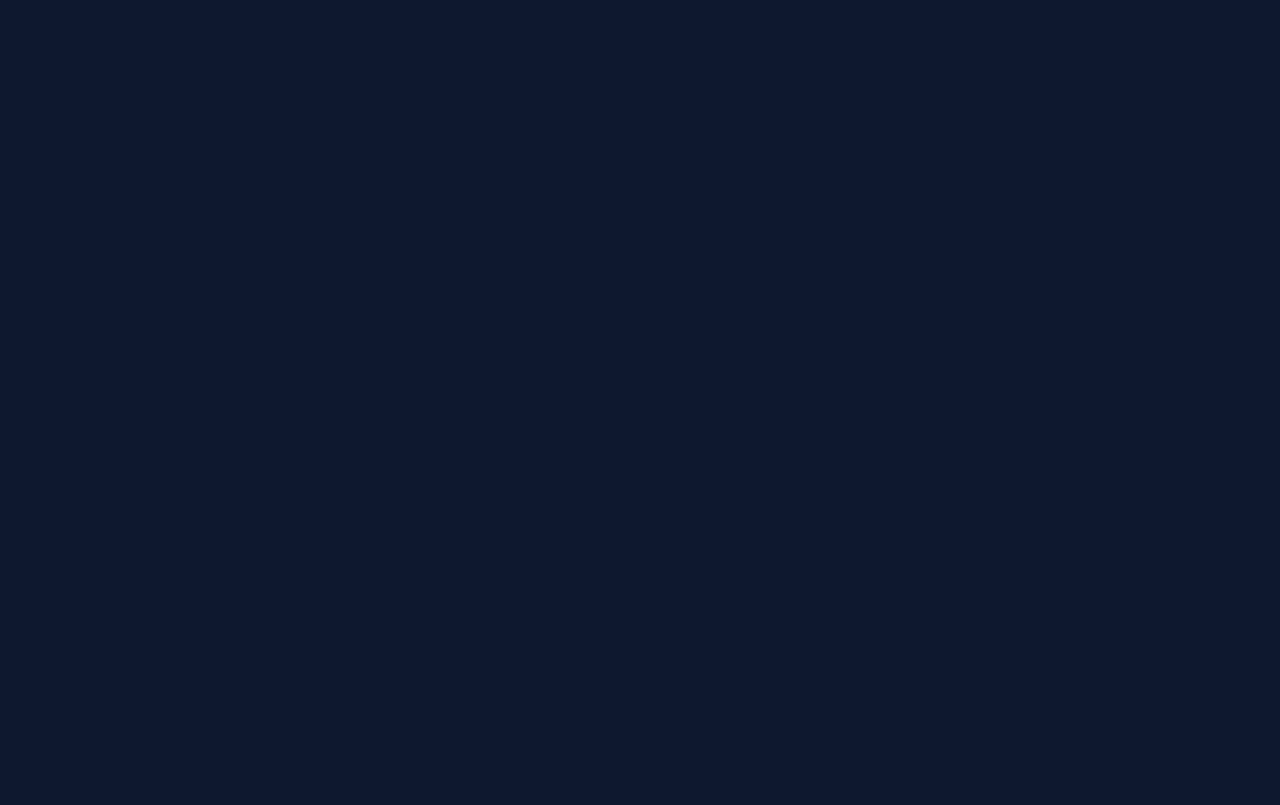
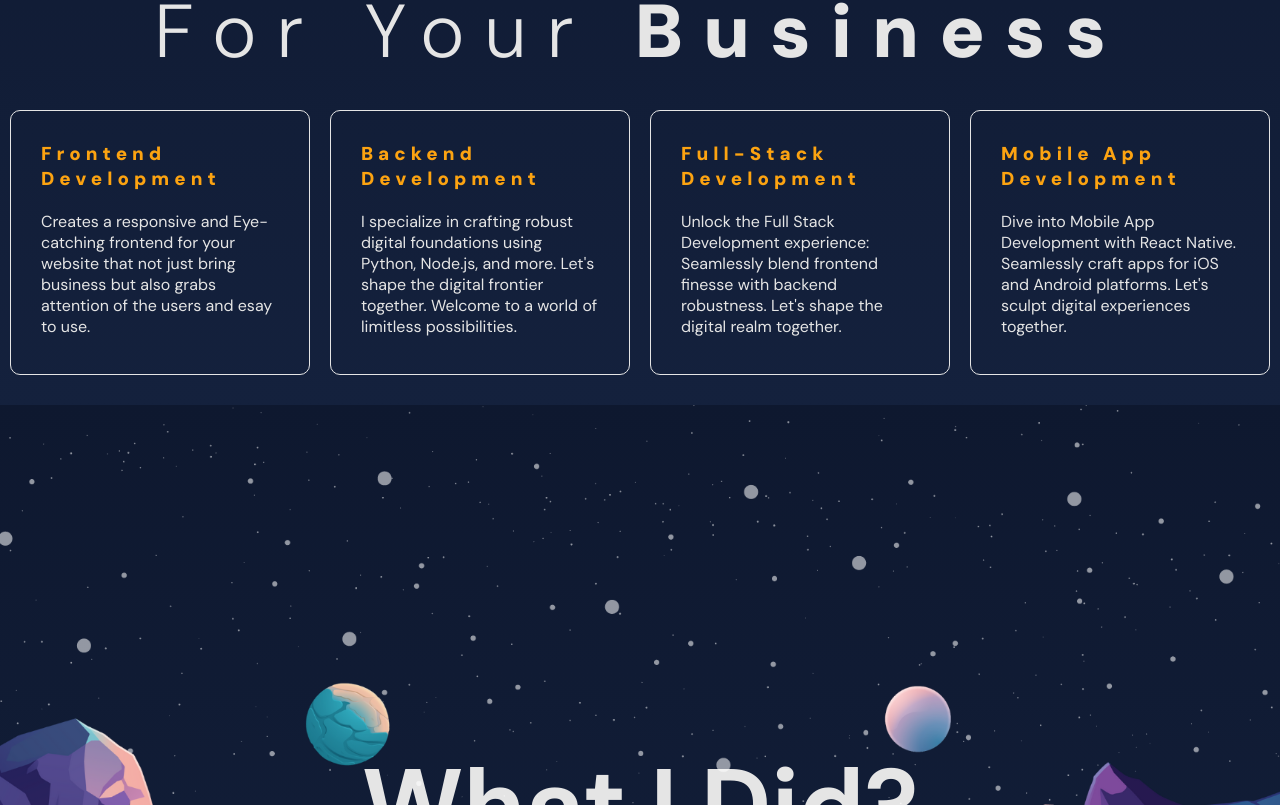
Before and after one commit to RizwanAhmed3000/Framer-Motion-Practice, a React (Vite) app in the folder portfolio/: page / in a window 1280 px wide. Shown: the part 1995-2800 px from the top of the page. Before the commit the page ends 800 px from the top, so only its background shows below. Built offline with nearby package versions, Linux system fonts and the light colour scheme; a web font is replaced by a local one.

Commit message:
all pages

```diff
--- a/portfolio/src/App.jsx
+++ b/portfolio/src/App.jsx
@@ -16,20 +16,20 @@ function App() {
         <Navbar />
         <Hero />
       </section>
-      {/* <section id='Services'>
+      <section id='Services'>
         <Parallax type="service" />
-      </section> */}
-      {/* <section>
+      </section>
+      <section>
         <Services />
-      // </section> */}
-      {/* <section id='Portfolio'>
+      // </section>
+      <section id='Portfolio'>
         <Parallax type="portfolio" />
-      </section> */}
-      {/* <Portfolio /> */}
-      {/* <About /> */}
-      {/* <section id='Contact'>
+      </section>
+      <Portfolio />
+      <About />
+      <section id='Contact'>
         <Contact />
-      </section> */}
+      </section>
       {/* <Test /> */}
     </div>
   )
```
